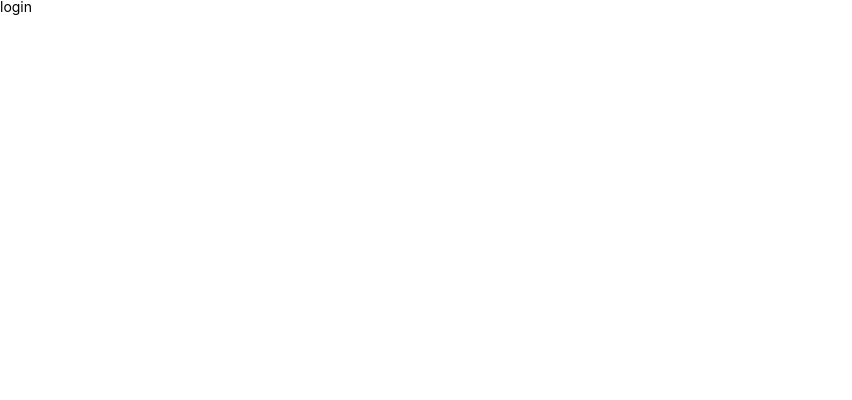
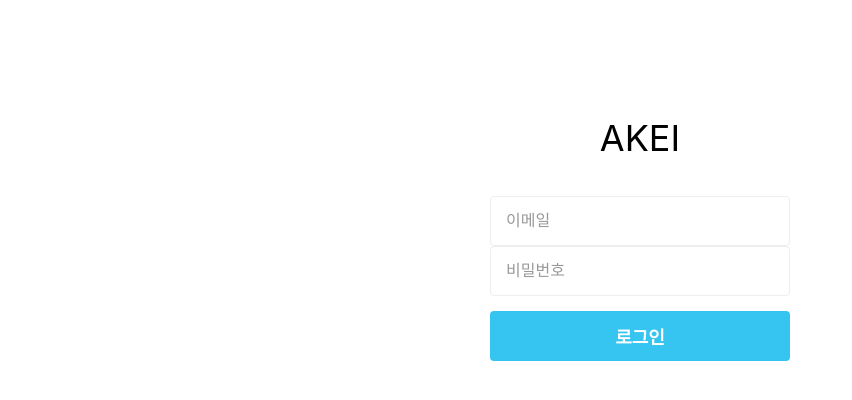
Before and after one commit to sbin0819/e-commerce, a React (Create React App) app: page /login in a window 1280 px wide. Shown: the top 400 px of the page, without its empty margins (0-852 px from the left). Built offline with nearby package versions, Linux system fonts and the light colour scheme.

Commit message:
add login page

```diff
--- /dev/null
+++ b/src/components/Login/index.tsx
@@ -0,0 +1,69 @@
+import styled from 'styled-components';
+// import { Input } from '../common';
+
+const Conatiner = styled.div`
+  position: relative;
+  margin-top: 120px;
+  display: flex;
+  flex-direction: column;
+  align-items: center;
+  justify-content: center;
+  overflow: scroll;
+`;
+
+const Logo = styled.div`
+  font-size: 36px;
+`;
+
+const FormContainer = styled.form`
+  height: 600px;
+  width: 300px;
+  padding: 40px 0;
+  display: flex;
+  flex-direction: column;
+  button {
+    margin-top: 15px;
+  }
+`;
+
+const Input = styled.input`
+  height: 50px;
+  padding: 13px 15px 14px;
+  border: 1px solid #eee;
+  font-size: 16px;
+  border-radius: 4px;
+  :focus {
+    border: 1px solid #f77;
+  }
+  ::placeholder {
+    color: #999;
+  }
+`;
+
+const Button = styled.button`
+  height: 50px;
+  border: none;
+  background: #35c5f0;
+  color: #fff;
+  font-size: 18px;
+  font-weight: bold;
+  border-radius: 4px;
+`;
+
+const index = () => {
+  return (
+    <Conatiner>
+      <Logo>AKEI</Logo>
+      <FormContainer>
+        <Input placeholder="이메일" />
+        <Input placeholder="비밀번호" type="password" />
+        <Button>로그인</Button>
+      </FormContainer>
+      <div></div>
+      <div></div>
+      <div></div>
+    </Conatiner>
+  );
+};
+
+export default index;
--- /dev/null
+++ b/src/components/common/Input.tsx
@@ -0,0 +1,11 @@
+import styled from 'styled-components';
+
+const index = () => {
+  return (
+    <div>
+      <input />
+    </div>
+  );
+};
+
+export default index;
--- a/src/components/common/index.tsx
+++ b/src/components/common/index.tsx
@@ -1,3 +1,5 @@
 import Header from './Header';
+import Sidebar from './Sidebar';
+import Input from './Input';
 
-export { Header };
+export { Header, Sidebar, Input };
--- a/src/page/login/index.tsx
+++ b/src/page/login/index.tsx
@@ -1,5 +1,7 @@
+import Login from '../../components/Login';
+
 const index = () => {
-  return <div>login</div>;
+  return <Login />;
 };
 
 export default index;
--- a/src/page/signup/index.tsx
+++ b/src/page/signup/index.tsx
@@ -1,5 +1,34 @@
+import styled from 'styled-components';
+
+const Conatiner = styled.div`
+  display: flex;
+  height: 100vh;
+`;
+const Left = styled.div`
+  flex: 1;
+  overflow: scroll;
+`;
+const Right = styled.div`
+  flex: 1;
+  overflow: scroll;
+`;
+
+const Div = styled.div`
+  background: #eee;
+  border: 1px solid blue;
+  height: 100%;
+`;
 const index = () => {
-  return <div>signup</div>;
+  return (
+    <Conatiner>
+      <Left>
+        <Div>image</Div>
+      </Left>
+      <Right>
+        <div>Login</div>
+      </Right>
+    </Conatiner>
+  );
 };
 
 export default index;
--- a/src/styles/GlobalStyle.ts
+++ b/src/styles/GlobalStyle.ts
@@ -2,6 +2,12 @@ import { createGlobalStyle } from 'styled-components';
 import reset from 'styled-reset';
 const globalStyles = createGlobalStyle`
     ${reset};
+    html {
+    box-sizing: border-box;
+    }
+    *, *:before, *:after {
+    box-sizing: inherit;
+    }
     a{
         text-decoration:none;
         color:inherit;
@@ -16,7 +22,7 @@ const globalStyles = createGlobalStyle`
         font-family:-apple-system, BlinkMacSystemFont, 'Segoe UI', Roboto, Oxygen, Ubuntu, Cantarell, 'Open Sans', 'Helvetica Neue', sans-serif;
         font-size: 14px;
         font-weight: 400;
-        overflow: hidden;
+        /* overflow: hidden; */
         white-space: nowrap;
     }
 `;
```
